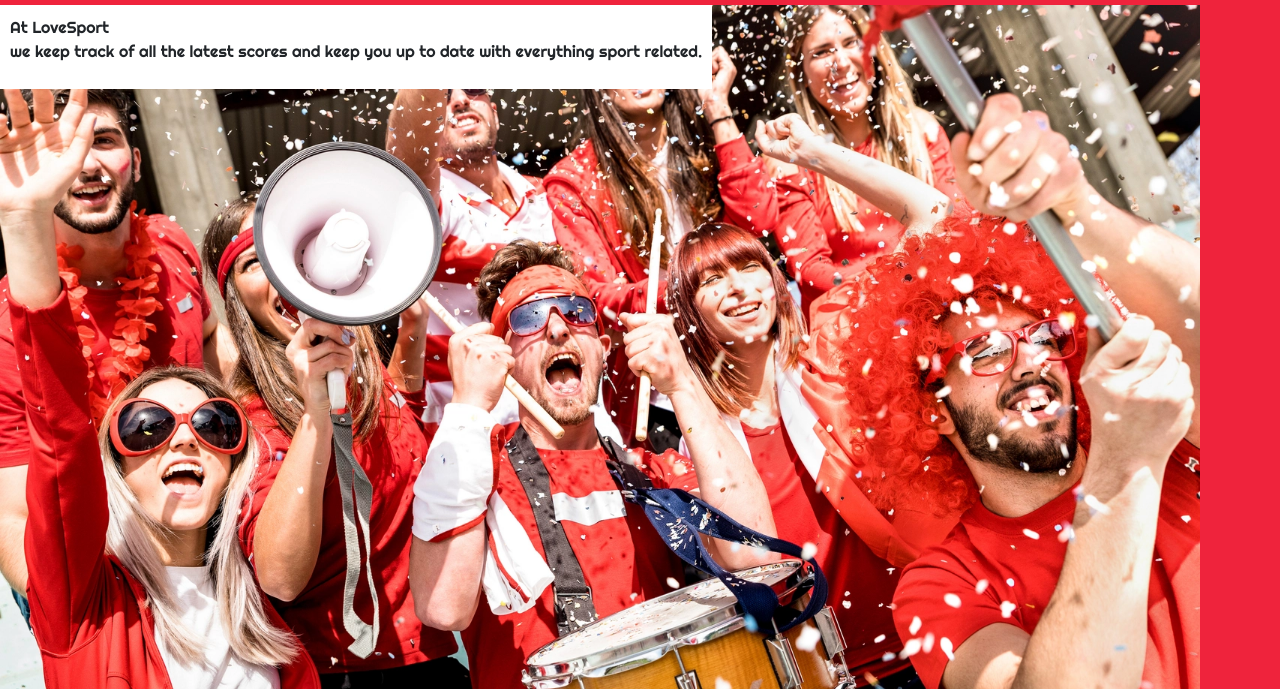
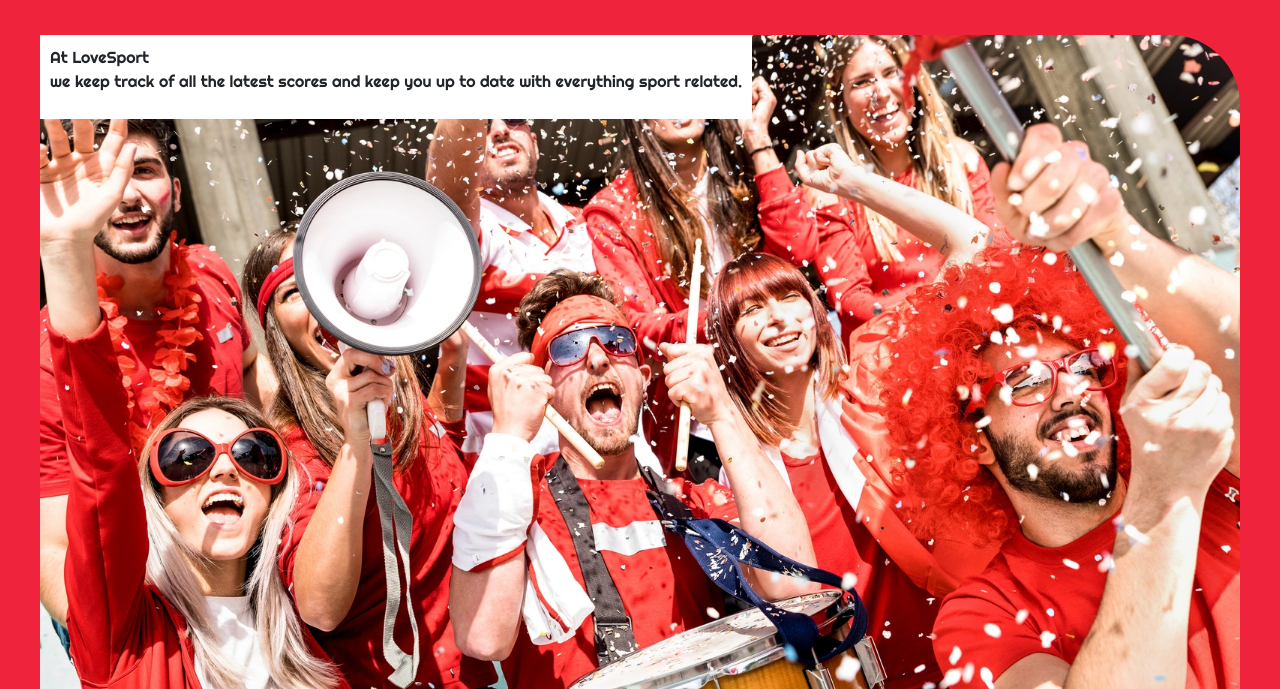
Before and after one commit to GethinDavies1990/CI_MS2_DTR, a plain HTML site: page index.html in a window 1280 px wide. Shown: the part 111-800 px from the top of the page. Drawn offline with nearby package versions, Linux system fonts and the light colour scheme.

Commit message:
feat: fixed hero image

```diff
--- a/assets/css/style.css
+++ b/assets/css/style.css
@@ -33,14 +33,14 @@ h3 {
     position: relative;
     text-align: center;
     justify-content: center;
-    padding-bottom: 50px;
+    display: flex;
+    margin: 30px auto;
 }
 
 /* Need to look at how to filter the image */
 #hero {
-    width: 1200px;
-    width: 100%;
     object-fit: cover;
+    border-radius: 0 70px 0 70px;
 
 }
 
--- a/index.html
+++ b/index.html
@@ -43,6 +43,7 @@
         </nav>
 
         <section>
+            <div class="container-fluid">
             <div id="image-wrapper">
                 <img id="hero" class="img-fluid" src="assets/images/hero.webp" alt="football-fans">
                 <div id="hero-box">
@@ -50,6 +51,7 @@
                         sport related.</p>
                 </div>
             </div>
+        </div>
         </section>
         <footer>
             <div class="social-container">
```
